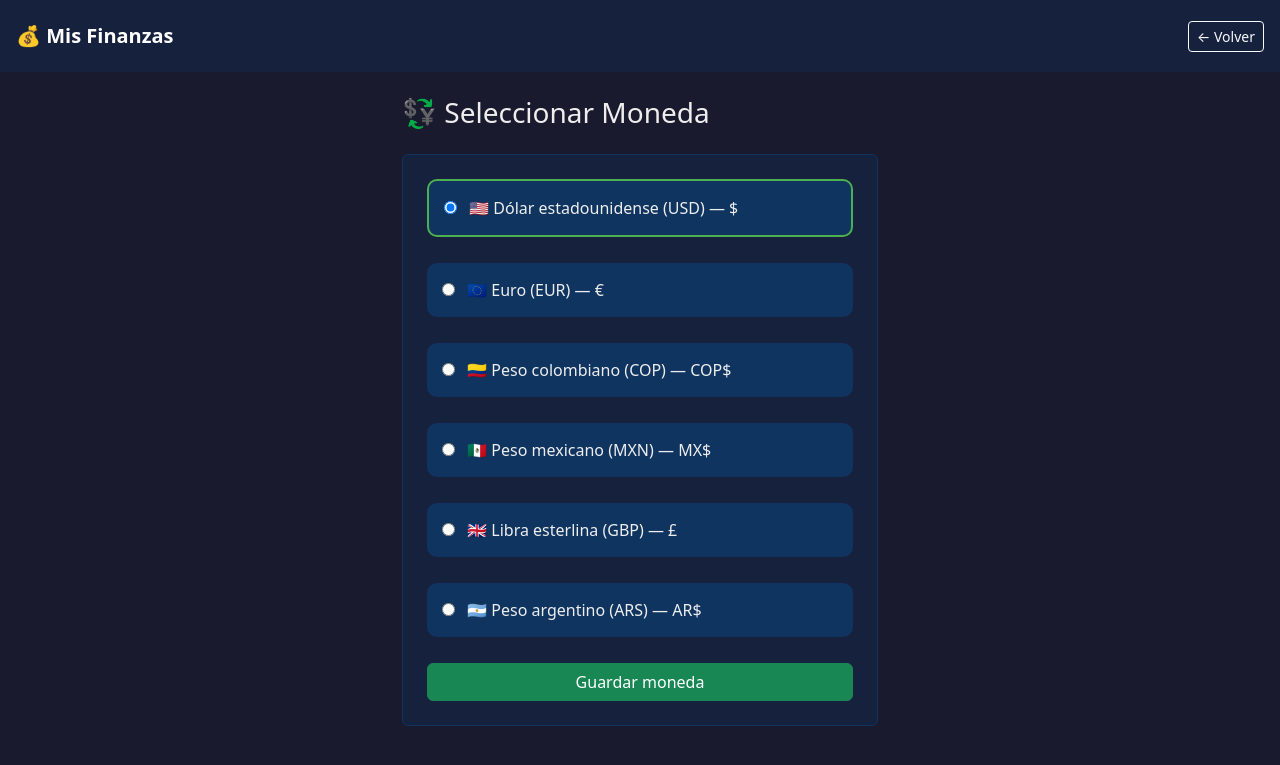
After one commit to Pablo2407/finanzas, a Flask app: page /moneda in a window 1280 px wide. The commit adds this page. Shown: the top 765 px of the page. Run offline with Flask 3, Linux system fonts and the light colour scheme; a user stored in the database is signed in.

Commit message:
multiples monedas agregadas

```diff
--- a/app.py
+++ b/app.py
@@ -32,6 +32,12 @@ db.init_app(app)
 login_manager = LoginManager()
 login_manager.init_app(app)
 login_manager.login_view = 'landing'
+
+@app.context_processor
+def inject_moneda():
+    if current_user and current_user.is_authenticated:
+        return dict(moneda=current_user.moneda)
+    return dict(moneda='$')
 
 
 
@@ -750,5 +756,15 @@ def reporte():
 
     return send_file(buffer, download_name=f'reporte_{datetime.now().strftime("%Y%m%d")}.pdf', as_attachment=True, mimetype='application/pdf')
 
+@app.route('/moneda', methods=['GET', 'POST'])
+@login_required
+def moneda():
+    if request.method == 'POST':
+        current_user.moneda = request.form['moneda']
+        db.session.commit()
+        flash('Moneda actualizada exitosamente')
+        return redirect(url_for('index'))
+    return render_template('moneda.html')
+
 if __name__ == '__main__':
     app.run(debug=True)
--- a/models.py
+++ b/models.py
@@ -9,6 +9,7 @@ class Usuario(db.Model, UserMixin):
     email = db.Column(db.String(100), unique=True, nullable=False)
     password = db.Column(db.String(200), nullable=False)
     idioma = db.Column(db.String(5), default='es')
+    moneda = db.Column(db.String(10), default='$')
     transacciones = db.relationship('Transaccion', backref='usuario', lazy=True)
 
 class Transaccion(db.Model):
--- /dev/null
+++ b/templates/moneda.html
@@ -0,0 +1,80 @@
+<!DOCTYPE html>
+<html lang="es">
+<head>
+    <meta charset="UTF-8">
+    <meta name="viewport" content="width=device-width, initial-scale=1.0">
+    <title>Moneda</title>
+    <link href="https://cdn.jsdelivr.net/npm/bootstrap@5.3.0/dist/css/bootstrap.min.css" rel="stylesheet">
+    <style>
+        body { background-color: #1a1a2e; color: #eee; }
+        .navbar { background-color: #16213e; }
+        .card { background-color: #16213e; border: 1px solid #0f3460; color: #eee; }
+        select { background-color: #0f3460 !important; color: #eee !important; border: 1px solid #533483 !important; }
+        .moneda-item { background-color: #0f3460; border-radius: 10px; padding: 15px; margin-bottom: 10px; cursor: pointer; transition: background 0.3s; }
+        .moneda-item:hover { background-color: #533483; }
+        .moneda-item.activa { border: 2px solid #4CAF50; }
+    </style>
+</head>
+<body>
+    <nav class="navbar navbar-dark px-3 py-3 mb-4">
+        <span class="navbar-brand fw-bold fs-5">💰 Mis Finanzas</span>
+        <a href="/" class="btn btn-outline-light btn-sm">← Volver</a>
+    </nav>
+
+    <div class="container" style="max-width: 500px;">
+        <h3 class="mb-4">💱 Seleccionar Moneda</h3>
+
+        {% with messages = get_flashed_messages() %}
+            {% if messages %}
+                <div class="alert alert-success">{{ messages[0] }}</div>
+            {% endif %}
+        {% endwith %}
+
+        <div class="card p-4">
+            <form action="/moneda" method="POST">
+                <div class="row g-3">
+                    <div class="col-12">
+                        <div class="moneda-item {{ 'activa' if current_user.moneda == '$' }}">
+                            <input type="radio" name="moneda" value="$" {% if current_user.moneda == '$' %}checked{% endif %} class="me-2">
+                            🇺🇸 Dólar estadounidense (USD) — $
+                        </div>
+                    </div>
+                    <div class="col-12">
+                        <div class="moneda-item {{ 'activa' if current_user.moneda == '€' }}">
+                            <input type="radio" name="moneda" value="€" {% if current_user.moneda == '€' %}checked{% endif %} class="me-2">
+                            🇪🇺 Euro (EUR) — €
+                        </div>
+                    </div>
+                    <div class="col-12">
+                        <div class="moneda-item {{ 'activa' if current_user.moneda == 'COP$' }}">
+                            <input type="radio" name="moneda" value="COP$" {% if current_user.moneda == 'COP$' %}checked{% endif %} class="me-2">
+                            🇨🇴 Peso colombiano (COP) — COP$
+                        </div>
+                    </div>
+                    <div class="col-12">
+                        <div class="moneda-item {{ 'activa' if current_user.moneda == 'MX$' }}">
+                            <input type="radio" name="moneda" value="MX$" {% if current_user.moneda == 'MX$' %}checked{% endif %} class="me-2">
+                            🇲🇽 Peso mexicano (MXN) — MX$
+                        </div>
+                    </div>
+                    <div class="col-12">
+                        <div class="moneda-item {{ 'activa' if current_user.moneda == '£' }}">
+                            <input type="radio" name="moneda" value="£" {% if current_user.moneda == '£' %}checked{% endif %} class="me-2">
+                            🇬🇧 Libra esterlina (GBP) — £
+                        </div>
+                    </div>
+                    <div class="col-12">
+                        <div class="moneda-item {{ 'activa' if current_user.moneda == 'AR$' }}">
+                            <input type="radio" name="moneda" value="AR$" {% if current_user.moneda == 'AR$' %}checked{% endif %} class="me-2">
+                            🇦🇷 Peso argentino (ARS) — AR$
+                        </div>
+                    </div>
+                </div>
+                <button type="submit" class="btn btn-success w-100 mt-3">Guardar moneda</button>
+            </form>
+        </div>
+    </div>
+
+    <script src="https://cdn.jsdelivr.net/npm/bootstrap@5.3.0/dist/js/bootstrap.bundle.min.js"></script>
+</body>
+</html>
```
Also changed, not shown: templates/index.html (+7 -19 lines), instance/finanzas.db.
